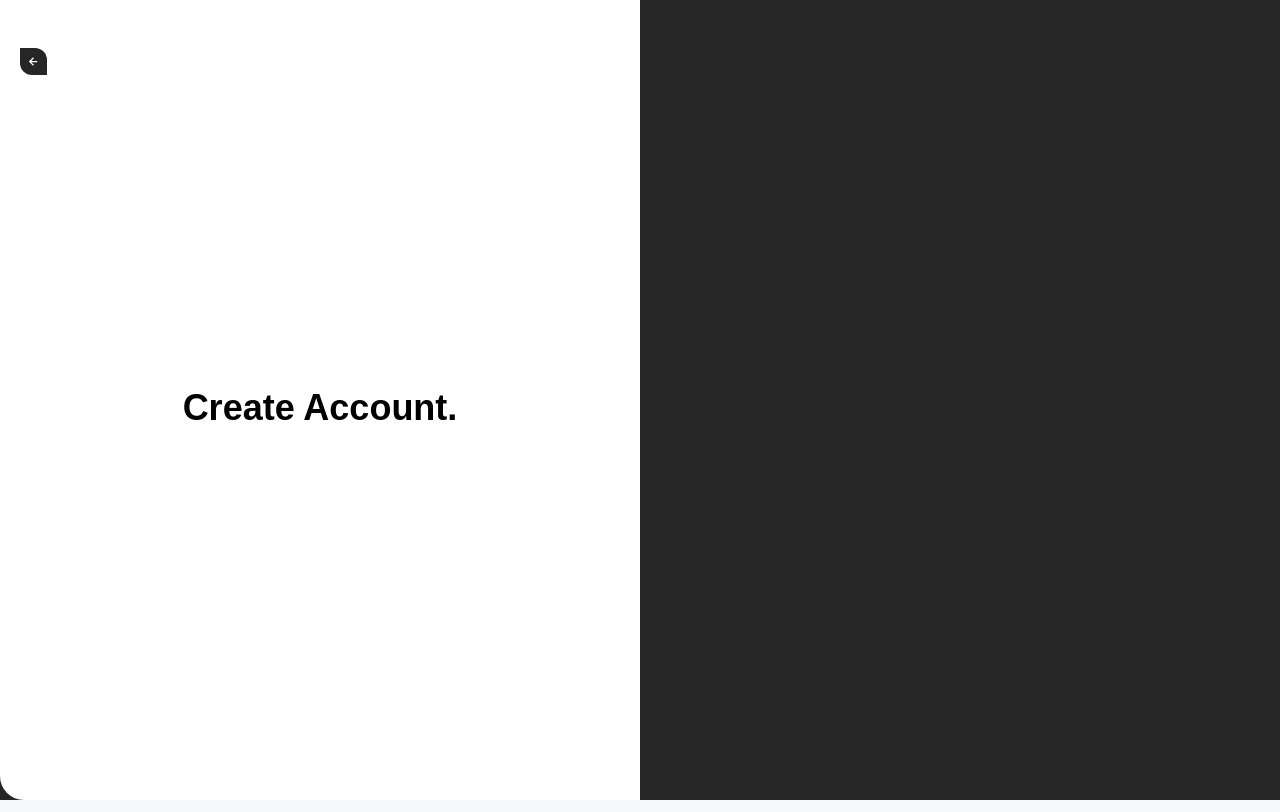
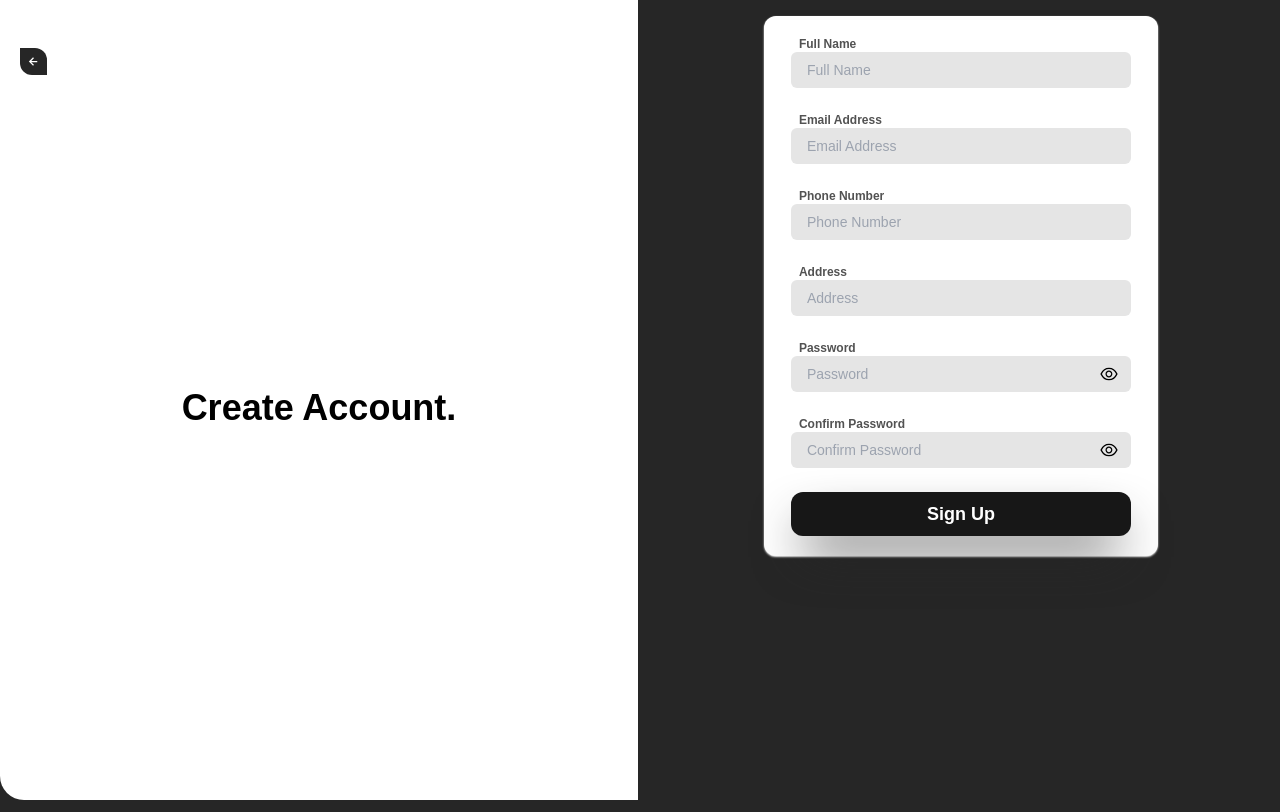
Before and after one commit to TubiOb/REACT, a React (Create React App) app in the folder fleetlink/: page /signup in a window 1280 px wide. Built offline with nearby package versions, Linux system fonts and the light colour scheme; the HTML template or start-up script is replaced by a standard one.

Commit message:
Completed Sign Up Page

```diff
--- a/fleetlink/src/components/InputFields.jsx
+++ b/fleetlink/src/components/InputFields.jsx
@@ -30,7 +30,7 @@ const InputFields = ({ placeholder, setLoading }) => {
                 type={placeholder === 'Password' ? (passwordVisible ? 'text' : 'password') : 'text'}
                 className='w-full border-none outline-none p-1 text-sm bg-neutral-200'
                 placeholder={placeholder}/>
-                {placeholder === 'Password' && (
+                {(placeholder === 'Password' || placeholder === 'Confirm Password') && (
                     <div className='w-5 h-5 relative secure'>
                         {passwordVisible ? (
                         <AiOutlineEyeInvisible className="cursor-pointer left-0 w-5 h-5 mr-1"  onClick={togglePasswordVisibility} />
--- a/fleetlink/src/components/LoginForm.jsx
+++ b/fleetlink/src/components/LoginForm.jsx
@@ -12,7 +12,7 @@ const LoginForm = () => {
 
             <div className='w-[90%] flex flex-col mx-auto'>
                 <button type="submit" className='text-white px-2 py-2 rounded-xl w-full mx-auto bg-neutral-900 font-semibold shadow-neutral-800 shadow-2xl transition duration-300 hover:bg-white hover:text-neutral-900 hover:shadow-md hover:font-semibold hover:border hover:border-neutral-300 hover:shadow-neutral-300 text-sm md:text-lg flex items-center justify-center' >Sign In</button>
-                <div className='text-neutral-600 font-semibold text-xs ml-auto mt-1.5 mr-2 flex flex-row-reverse hover:cursor-pointer'>Forgot Password?</div>
+                {/* <div className='text-neutral-600 font-semibold text-xs ml-auto mt-1.5 mr-2 flex flex-row-reverse hover:cursor-pointer'>Forgot Password?</div> */}
             </div>
 
         </div>
--- /dev/null
+++ b/fleetlink/src/components/SignupForm.jsx
@@ -0,0 +1,23 @@
+import React from 'react'
+import InputFields from '../components/InputFields'
+
+const SignupForm = () => {
+  return (
+    <div className='w-full md:w-[50%] h-full bg-neutral-800 flex flex-col items-center justify-center p-4 mb-3 relative'>
+        <div className='mx-auto mt-8 md:mt-0 bg-white outline-none border-none rounded-xl shadow-sm shadow-neutral-50 w-[85%] md:w-[65%] inline-flex flex-col h-auto gap-4 px-2 py-5'>
+            <InputFields placeholder='Full Name'/>
+            <InputFields placeholder='Email Address'/>
+            <InputFields placeholder='Phone Number'/>
+            <InputFields placeholder='Address'/>
+            <InputFields placeholder='Password'/>
+            <InputFields placeholder='Confirm Password'/>
+
+            <div className='w-[90%] flex flex-col mx-auto'>
+                <button type="submit" className='text-white px-2 py-2 rounded-xl w-full mx-auto bg-neutral-900 font-semibold shadow-neutral-800 shadow-2xl transition duration-300 hover:bg-white hover:text-neutral-900 hover:shadow-md hover:font-semibold hover:border hover:border-neutral-300 hover:shadow-neutral-300 text-sm md:text-lg flex items-center justify-center' >Sign Up</button>
+            </div>
+        </div>
+    </div>
+  )
+}
+
+export default SignupForm
--- a/fleetlink/src/pages/Signup.js
+++ b/fleetlink/src/pages/Signup.js
@@ -1,14 +1,17 @@
 import React from 'react'
 import Headings from '../components/Headings'
+import SignupForm from '../components/SignupForm'
 
 const Signup = () => {
   return (
-    <div className='bg-neutral-800 flex w-full h-screen'>
+    <div className='bg-neutral-800 flex w-full h-full flex-col md:flex-row gap-1'>
         <Headings>
-          <div className='flex mt-4 w-20 md:w-full mr-auto md:mx-auto ml-16 md:ml-0 md:items-center md:justify-center'>
+          <div className='flex flex-col mt-4 md:w-full mr-auto md:mx-auto ml-16 md:ml-0 md:items-center md:justify-center gap-1 md:gap-2 relative'>
               <h2 className='md:text-4xl font-bold'>Create Account.</h2>
           </div>
         </Headings>
+
+        <SignupForm />
     </div>
   )
 }
```
